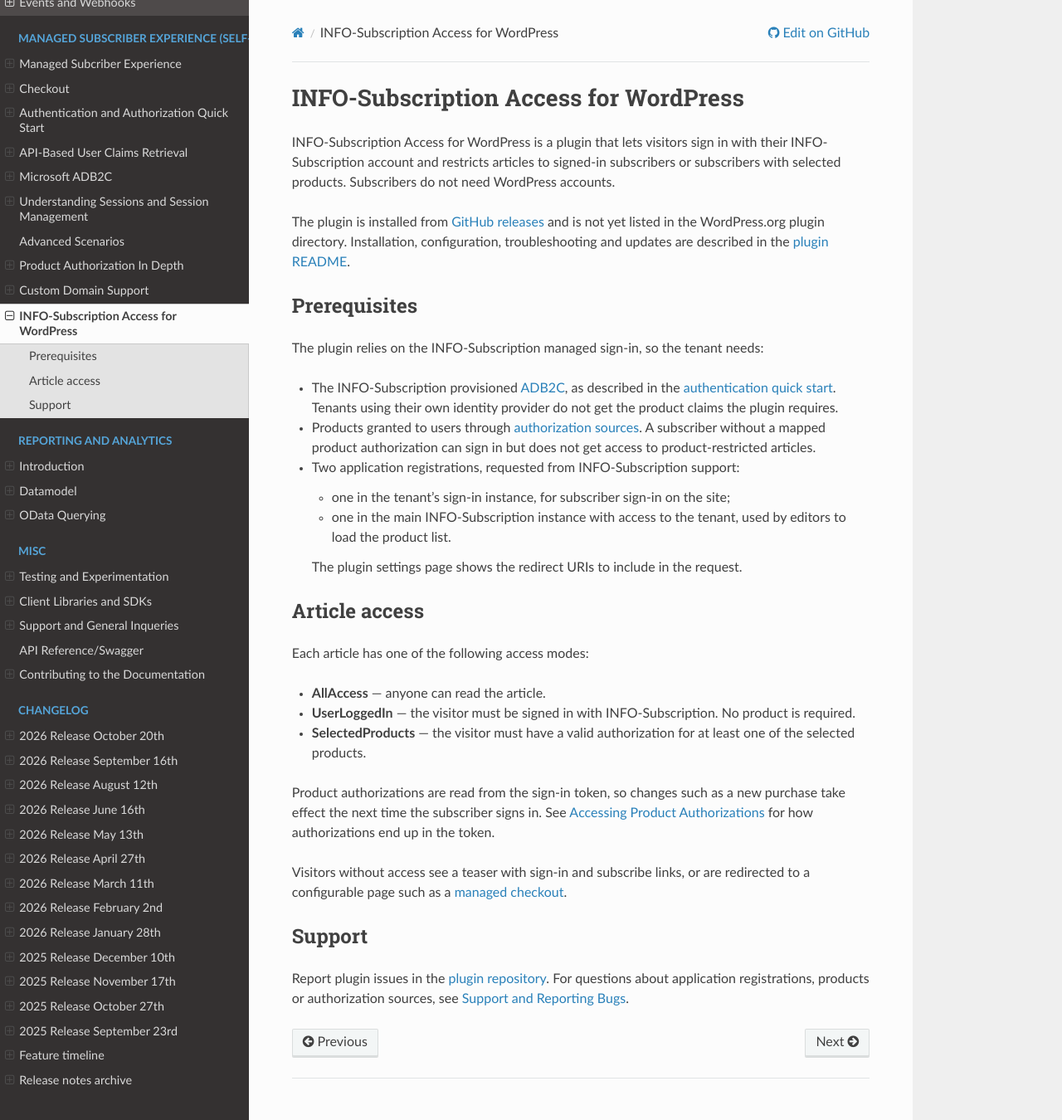
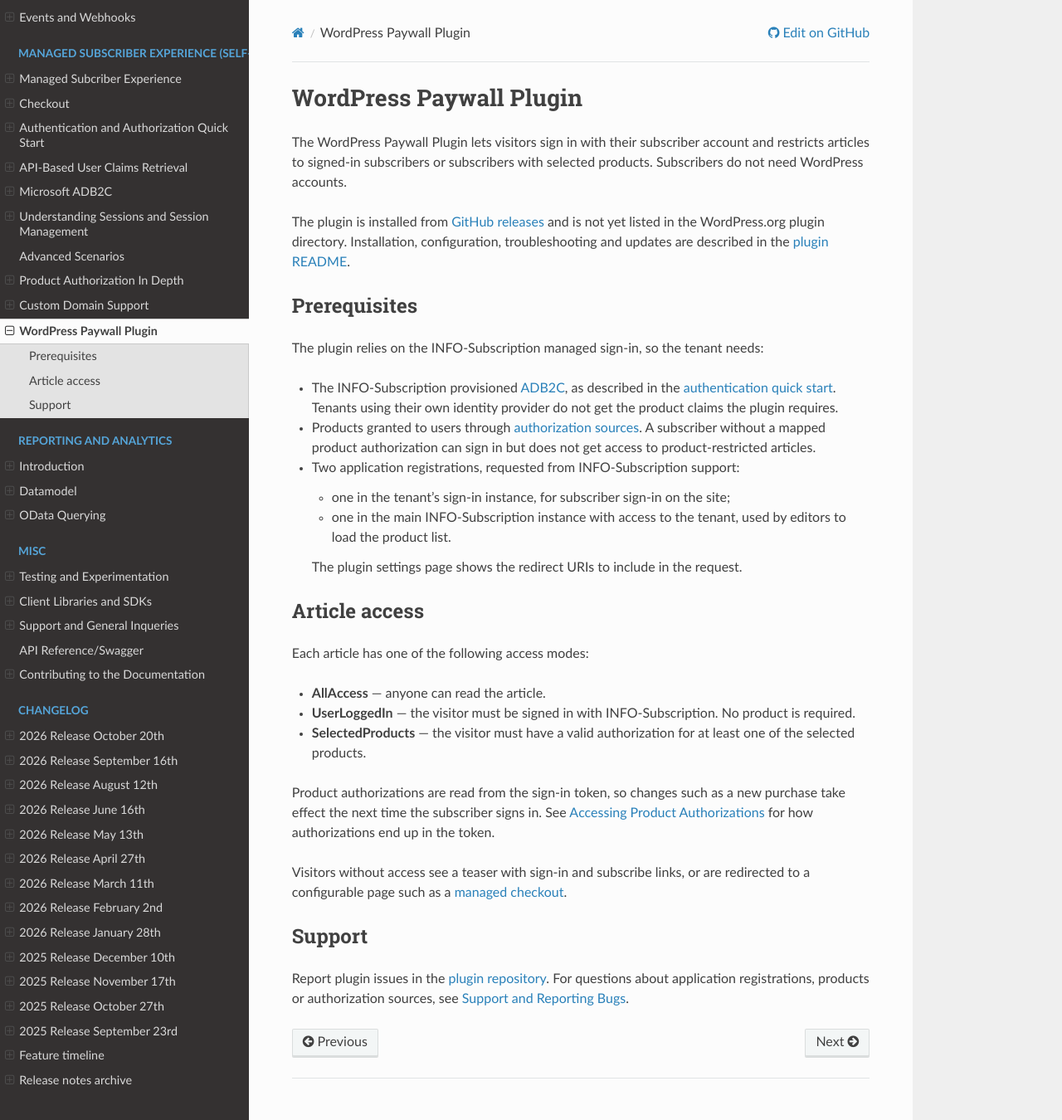
Before and after one commit to infosoftas/info-subscription-doc, a Sphinx documentation site: the page built from source/wordpress-plugin.rst, in a window 1280 px wide and 1350 px high. Shown: the whole window at 83% size. Built offline with Sphinx 7.4.7 and the Read the Docs theme 3.1.0, drawn with Linux system fonts in a browser that asks for light colours; formulas are drawn with MathJax 3.

Commit message:
Rename WordPress page to WordPress Paywall Plugin
Co-authored-by: Copilot <223556219+Copilot@users.noreply.github.com>

```diff
--- a/source/index.rst
+++ b/source/index.rst
@@ -101,7 +101,7 @@ I want to set up...
 
 * 🛒 :ref:`A managed subscription checkout <checkout>`
 * 👤 :ref:`A self-service portal for subscribers <managed-experience>`
-* 🔐 :ref:`Article access on WordPress <wordpress-access>`
+* 🔐 :ref:`WordPress paywall plugin <wordpress-access>`
 
 Additional Resources
 --------------------
--- a/source/wordpress-plugin.rst
+++ b/source/wordpress-plugin.rst
@@ -1,10 +1,10 @@
 .. _wordpress-access:
 
-*************************************
-|projectName| Access for WordPress
-*************************************
+************************
+WordPress Paywall Plugin
+************************
 
-|projectName| Access for WordPress is a plugin that lets visitors sign in with their |projectName| account and restricts articles to signed-in subscribers or subscribers with selected products.
+The WordPress Paywall Plugin lets visitors sign in with their subscriber account and restricts articles to signed-in subscribers or subscribers with selected products.
 Subscribers do not need WordPress accounts.
 
 The plugin is installed from `GitHub releases <https://github.com/infosoftas/info-subscription-wordpress/releases>`_ and is not yet listed in the WordPress.org plugin directory.
```
